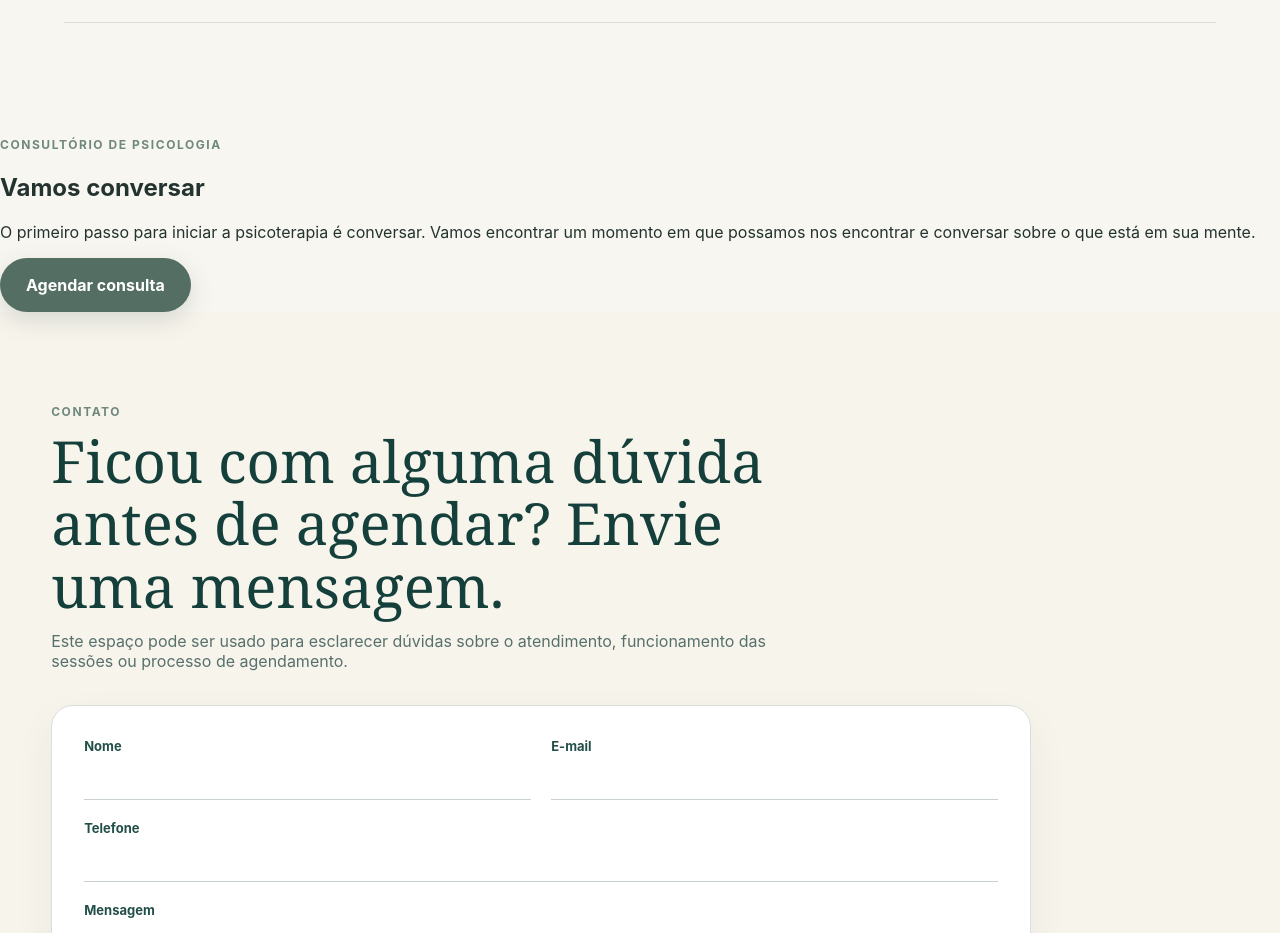
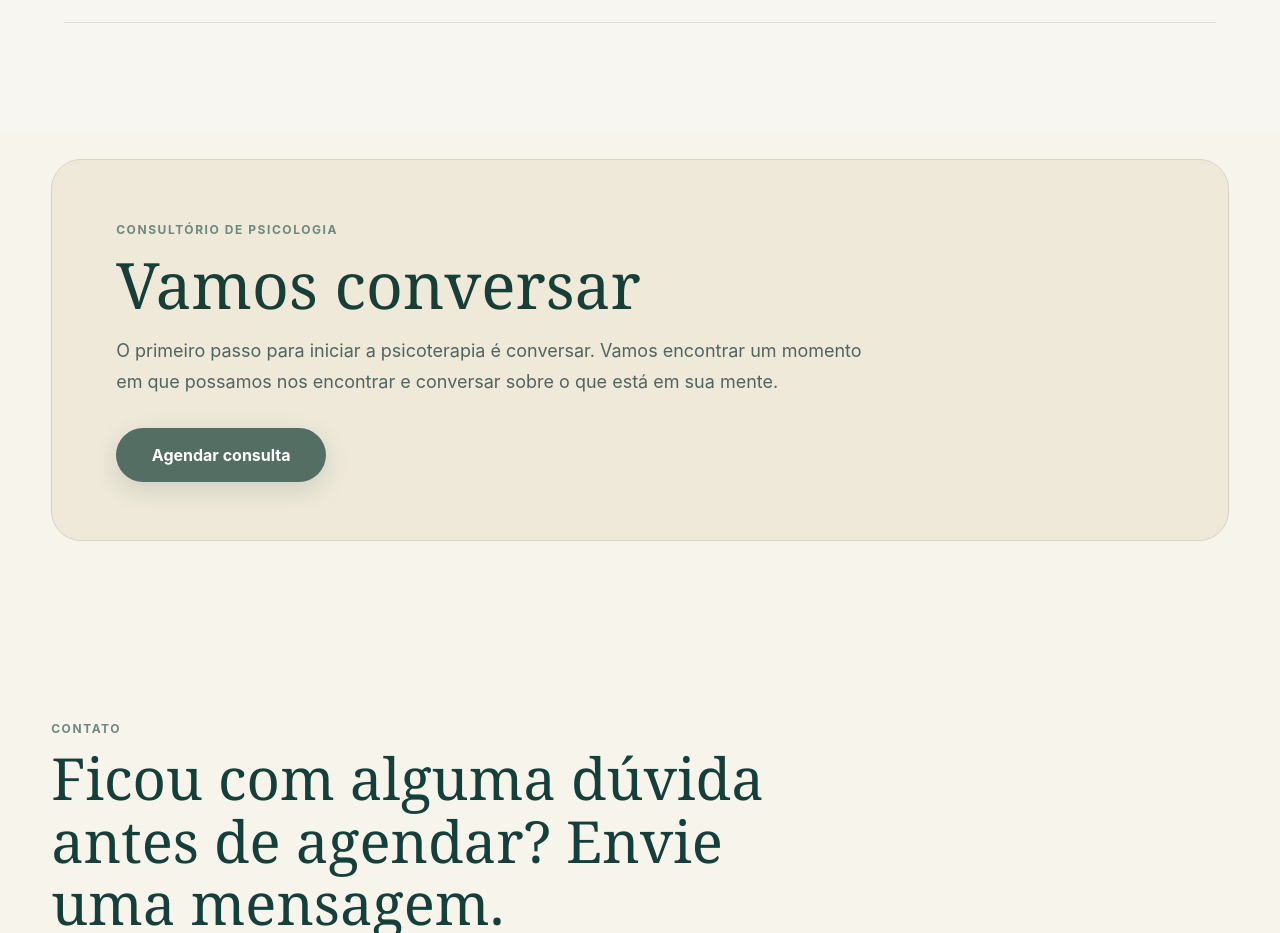
Before and after one commit to 3drnstore/site-psicologa, a React (Vite) app: page / in a window 1280 px wide. Shown: the part 5280-6213 px from the top of the page. Built offline with nearby package versions, Linux system fonts and the light colour scheme.

Commit message:
Style welcoming booking card

```diff
--- a/src/homepage-care.css
+++ b/src/homepage-care.css
@@ -86,9 +86,49 @@
   font-size: 22px;
 }
 
+.conversation-cta {
+  padding: 26px 4vw 88px;
+  background: #f7f4ec;
+}
+
+.conversation-cta-inner {
+  max-width: 1180px;
+  margin: 0 auto;
+  padding: 58px 64px;
+  border: 1px solid #d8d3c3;
+  border-radius: 30px;
+  background: #eee9d9;
+}
+
+.conversation-cta h2 {
+  margin: 14px 0 18px;
+  font-family: Georgia, 'Times New Roman', serif;
+  font-size: clamp(42px, 5vw, 66px);
+  font-weight: 400;
+  line-height: 1.02;
+  color: #173f38;
+}
+
+.conversation-cta p {
+  max-width: 760px;
+  margin: 0 0 30px;
+  font-size: 18px;
+  line-height: 1.75;
+  color: #52645f;
+}
+
+.conversation-cta .conversation-booking-button {
+  min-width: 210px;
+}
+
+.hero .hero-actions {
+  margin-bottom: 0;
+}
+
 @media (max-width: 900px) {
   .patient-needs-grid { grid-template-columns: repeat(2, minmax(0, 1fr)); }
   .online-prep-grid { grid-template-columns: repeat(2, minmax(0, 1fr)); }
+  .conversation-cta-inner { padding: 48px 42px; }
 }
 
 @media (max-width: 600px) {
@@ -97,4 +137,8 @@
   .patient-needs-grid,
   .online-prep-grid { grid-template-columns: 1fr; }
   .patient-needs-grid article { min-height: auto; }
+  .conversation-cta { padding: 18px 20px 68px; }
+  .conversation-cta-inner { padding: 38px 28px; border-radius: 24px; }
+  .conversation-cta p { font-size: 16px; }
+  .conversation-cta .conversation-booking-button { width: 100%; }
 }
```
